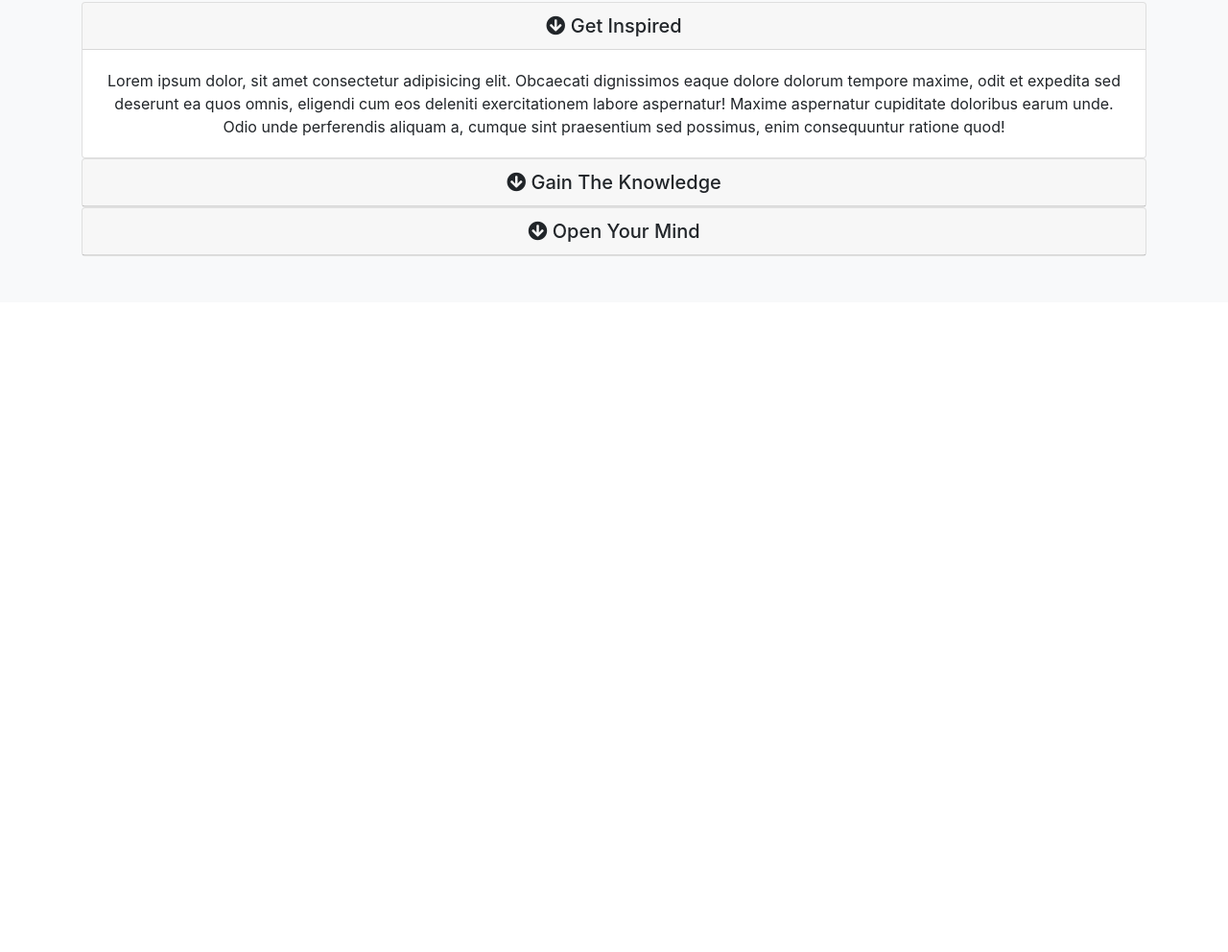
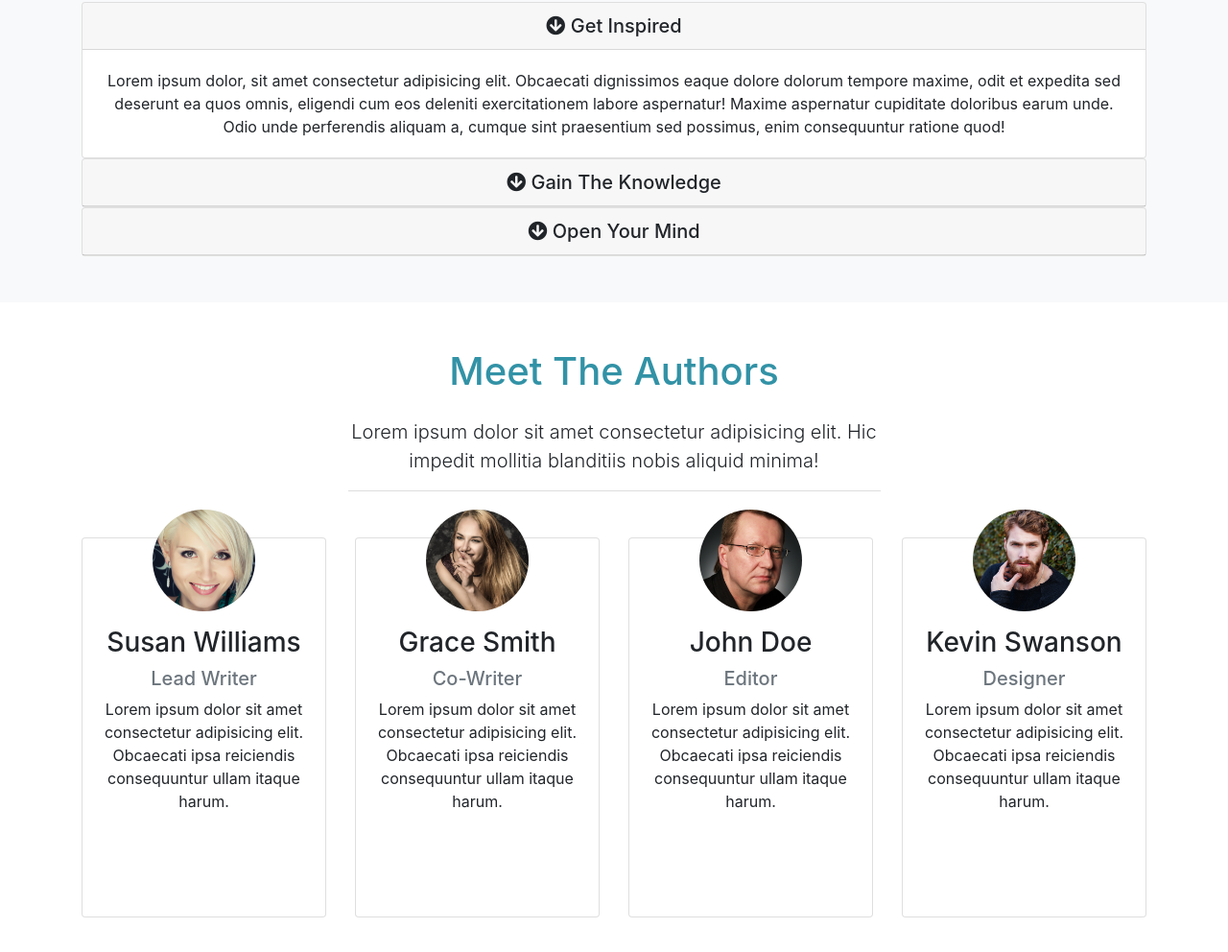
Before and after one commit to rtmtdrv/bootstrap4-proj-2, a plain HTML site: page index.html in a window 1280 px wide. Shown: the part 1376-2368 px from the top of the page at 96% size. Before the commit the page ends 1691 px from the top, so only its background shows below. Drawn offline with nearby package versions, Linux system fonts and the light colour scheme.

Commit message:
added authors area

```diff
--- a/index.html
+++ b/index.html
@@ -194,6 +194,138 @@
     </div>
   </section>
 
+  <!-- AUTHORS -->
+  <section id="authors" class="text-center my-5">
+    <div class="container">
+      <div class="row">
+        <div class="col">
+          <div class="info-header mb-5">
+            <h1 class="text-primary pb-3">
+              Meet The Authors
+            </h1>
+            <p class="lead">Lorem ipsum dolor sit amet consectetur adipisicing elit. Hic impedit mollitia blanditiis nobis aliquid minima!</p>
+          </div>
+        </div>
+      </div>
+
+      <div class="row">
+        <div class="col-lg-3 col-md-6">
+          <div class="card">
+            <div class="card-body">
+              <img class="img-fluid rounded-circle w-50 mb-3" src="img/person1.jpg" alt="Person1">
+              <h3>Susan Williams</h3>
+              <h5 class="text-muted">Lead Writer</h5>
+              <p>Lorem ipsum dolor sit amet consectetur adipisicing elit. Obcaecati ipsa reiciendis consequuntur ullam itaque harum.</p>
+              <div class="d-flex justify-content-center">
+                <div class="p-4">
+                  <a href="http://facebook.com">
+                    <i class="fab fa-facebook"></i>
+                  </a>
+                </div>
+                <div class="p-4">
+                  <a href="http://twitter.com">
+                    <i class="fab fa-twitter"></i>
+                  </a>
+                </div>
+                <div class="p-4">
+                  <a href="http://instagram.com">
+                    <i class="fab fa-instagram"></i>
+                  </a>
+                </div>
+              </div>
+            </div>
+          </div>
+        </div>
+
+        <div class="col-lg-3 col-md-6">
+          <div class="card">
+            <div class="card-body">
+              <img class="img-fluid rounded-circle w-50 mb-3" src="img/person2.jpg" alt="Person2">
+              <h3>Grace Smith</h3>
+              <h5 class="text-muted">Co-Writer</h5>
+              <p>Lorem ipsum dolor sit amet consectetur adipisicing elit. Obcaecati ipsa reiciendis consequuntur ullam itaque harum.</p>
+              <div class="d-flex justify-content-center">
+                <div class="p-4">
+                  <a href="http://facebook.com">
+                    <i class="fab fa-facebook"></i>
+                  </a>
+                </div>
+                <div class="p-4">
+                  <a href="http://twitter.com">
+                    <i class="fab fa-twitter"></i>
+                  </a>
+                </div>
+                <div class="p-4">
+                  <a href="http://instagram.com">
+                    <i class="fab fa-instagram"></i>
+                  </a>
+                </div>
+              </div>
+            </div>
+          </div>
+        </div>
+
+        <div class="col-lg-3 col-md-6">
+          <div class="card">
+            <div class="card-body">
+              <img class="img-fluid rounded-circle w-50 mb-3" src="img/person3.jpg" alt="Person3">
+              <h3>John Doe</h3>
+              <h5 class="text-muted">Editor</h5>
+              <p>Lorem ipsum dolor sit amet consectetur adipisicing elit. Obcaecati ipsa reiciendis consequuntur ullam itaque harum.</p>
+              <div class="d-flex justify-content-center">
+                <div class="p-4">
+                  <a href="http://facebook.com">
+                    <i class="fab fa-facebook"></i>
+                  </a>
+                </div>
+                <div class="p-4">
+                  <a href="http://twitter.com">
+                    <i class="fab fa-twitter"></i>
+                  </a>
+                </div>
+                <div class="p-4">
+                  <a href="http://instagram.com">
+                    <i class="fab fa-instagram"></i>
+                  </a>
+                </div>
+              </div>
+            </div>
+          </div>
+        </div>
+
+        <div class="col-lg-3 col-md-6">
+          <div class="card">
+            <div class="card-body">
+              <img class="img-fluid rounded-circle w-50 mb-3" src="img/person4.jpg" alt="Person4">
+              <h3>Kevin Swanson</h3>
+              <h5 class="text-muted">Designer</h5>
+              <p>Lorem ipsum dolor sit amet consectetur adipisicing elit. Obcaecati ipsa reiciendis consequuntur ullam itaque harum.</p>
+              <div class="d-flex justify-content-center">
+                <div class="p-4">
+                  <a href="http://facebook.com">
+                    <i class="fab fa-facebook"></i>
+                  </a>
+                </div>
+                <div class="p-4">
+                  <a href="http://twitter.com">
+                    <i class="fab fa-twitter"></i>
+                  </a>
+                </div>
+                <div class="p-4">
+                  <a href="http://instagram.com">
+                    <i class="fab fa-instagram"></i>
+                  </a>
+                </div>
+              </div>
+            </div>
+          </div>
+        </div>
+
+      </div>
+
+    </div>
+  </section>
+
   <script src="http://code.jquery.com/jquery-3.3.1.min.js" integrity="sha256-FgpCb/KJQlLNfOu91ta32o/NMZxltwRo8QtmkMRdAu8="
     crossorigin="anonymous"></script>
   <script src="https://cdnjs.cloudflare.com/ajax/libs/popper.js/1.14.3/umd/popper.min.js" integrity="sha384-ZMP7rVo3mIykV+2+9J3UJ46jBk0WLaUAdn689aCwoqbBJiSnjAK/l8WvCWPIPm49"
--- a/scss/style.scss
+++ b/scss/style.scss
@@ -37,9 +37,20 @@ body {
     border-bottom: 1px #ddd solid;
 }
 
+#authors {
+    img {
+        margin-top: -50px;
+    }
 
+    .card:hover {
+        background: $primary;
+        color: #fff;
+    }
 
-
+    .fab {
+        color: #fff;
+    }
+}
 
 @media(max-width: 768px) {
     #showcase {
```
Also changed, not shown: css/style.css.
